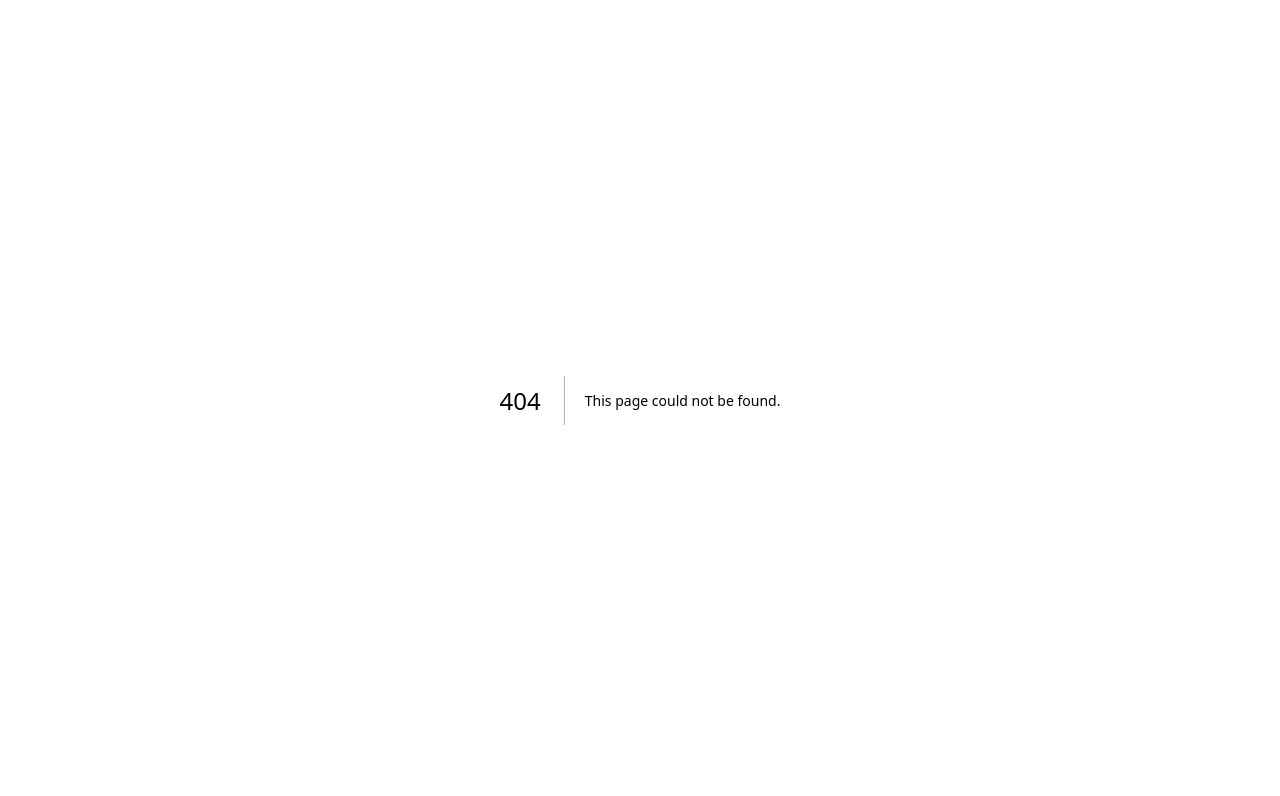
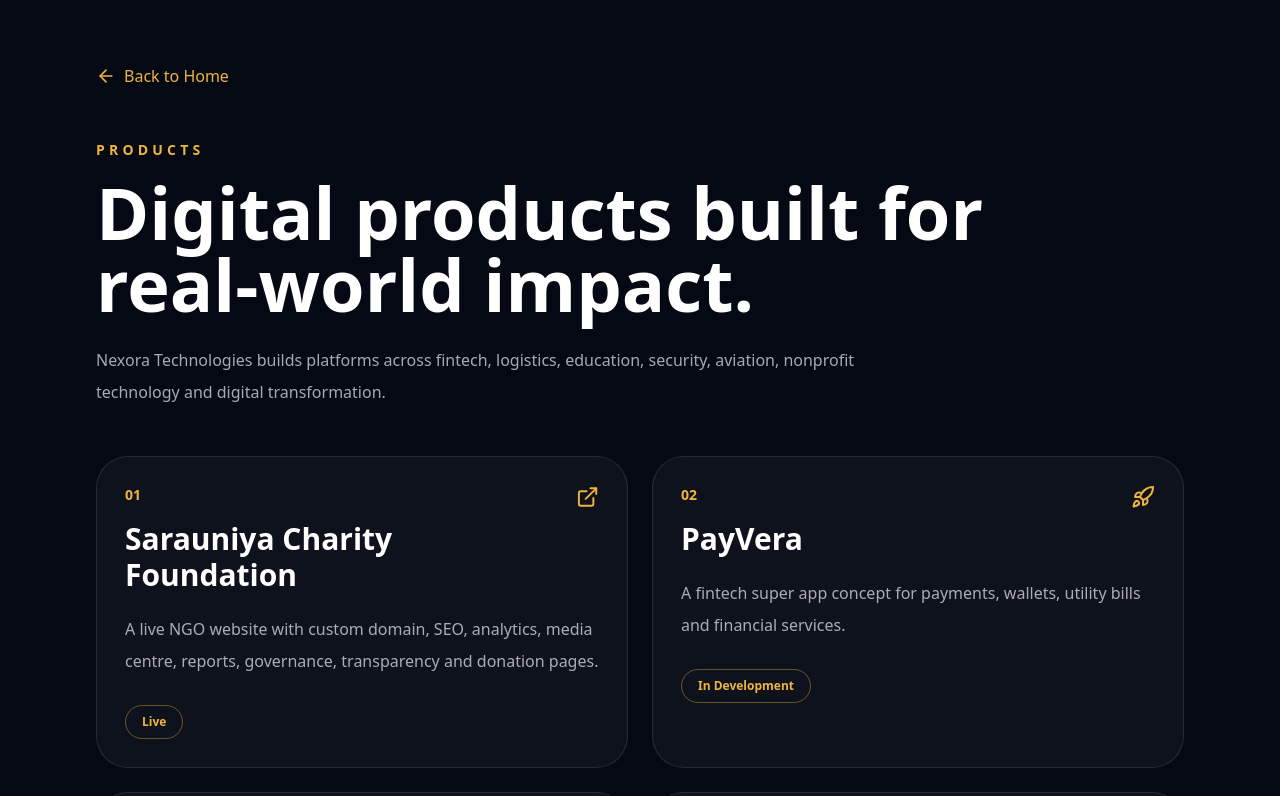
Before and after one commit to YUSUFUMARWALI/nexora-technologies, a Next.js app: page /products in a window 1280 px wide. Before the commit this address had no page. Shown: the top 796 px of the page. Built offline with nearby package versions, Linux system fonts and the light colour scheme.

Commit message:
Add products page

```diff
--- /dev/null
+++ b/src/app/products/page.tsx
@@ -0,0 +1,69 @@
+import Link from "next/link";
+import { ArrowLeft, ExternalLink, Rocket } from "lucide-react";
+import { projects } from "@/data/portfolio";
+
+export default function ProductsPage() {
+  return (
+    <main className="min-h-screen bg-[#050914] text-white">
+      <section className="section-shell">
+        <div className="container-shell">
+          <Link href="/" className="inline-flex items-center gap-2 text-[#F0B33D]">
+            <ArrowLeft className="h-5 w-5" />
+            Back to Home
+          </Link>
+
+          <p className="mt-12 text-sm font-bold uppercase tracking-[0.3em] text-[#F0B33D]">
+            Products
+          </p>
+
+          <h1 className="mt-4 max-w-4xl text-5xl font-black md:text-7xl">
+            Digital products built for real-world impact.
+          </h1>
+
+          <p className="mt-6 max-w-3xl leading-8 text-white/65">
+            Nexora Technologies builds platforms across fintech, logistics,
+            education, security, aviation, nonprofit technology and digital
+            transformation.
+          </p>
+
+          <div className="mt-12 grid gap-6 md:grid-cols-2">
+            {projects.map((project, index) => (
+              <a
+                key={project.name}
+                href={project.link}
+                target={project.link === "#" ? "_self" : "_blank"}
+                className="group rounded-[2rem] border border-white/10 bg-white/[0.04] p-7 transition hover:border-[#F0B33D]/60"
+              >
+                <div className="flex items-start justify-between gap-5">
+                  <div>
+                    <p className="text-sm font-bold text-[#F0B33D]">
+                      0{index + 1}
+                    </p>
+
+                    <h2 className="mt-4 text-3xl font-black">
+                      {project.name}
+                    </h2>
+                  </div>
+
+                  {project.link !== "#" ? (
+                    <ExternalLink className="h-6 w-6 text-[#F0B33D]" />
+                  ) : (
+                    <Rocket className="h-6 w-6 text-[#F0B33D]" />
+                  )}
+                </div>
+
+                <p className="mt-5 leading-8 text-white/65">
+                  {project.description}
+                </p>
+
+                <span className="mt-7 inline-block rounded-full border border-[#F0B33D]/40 px-4 py-2 text-xs font-bold text-[#F0B33D]">
+                  {project.status}
+                </span>
+              </a>
+            ))}
+          </div>
+        </div>
+      </section>
+    </main>
+  );
+}
```
